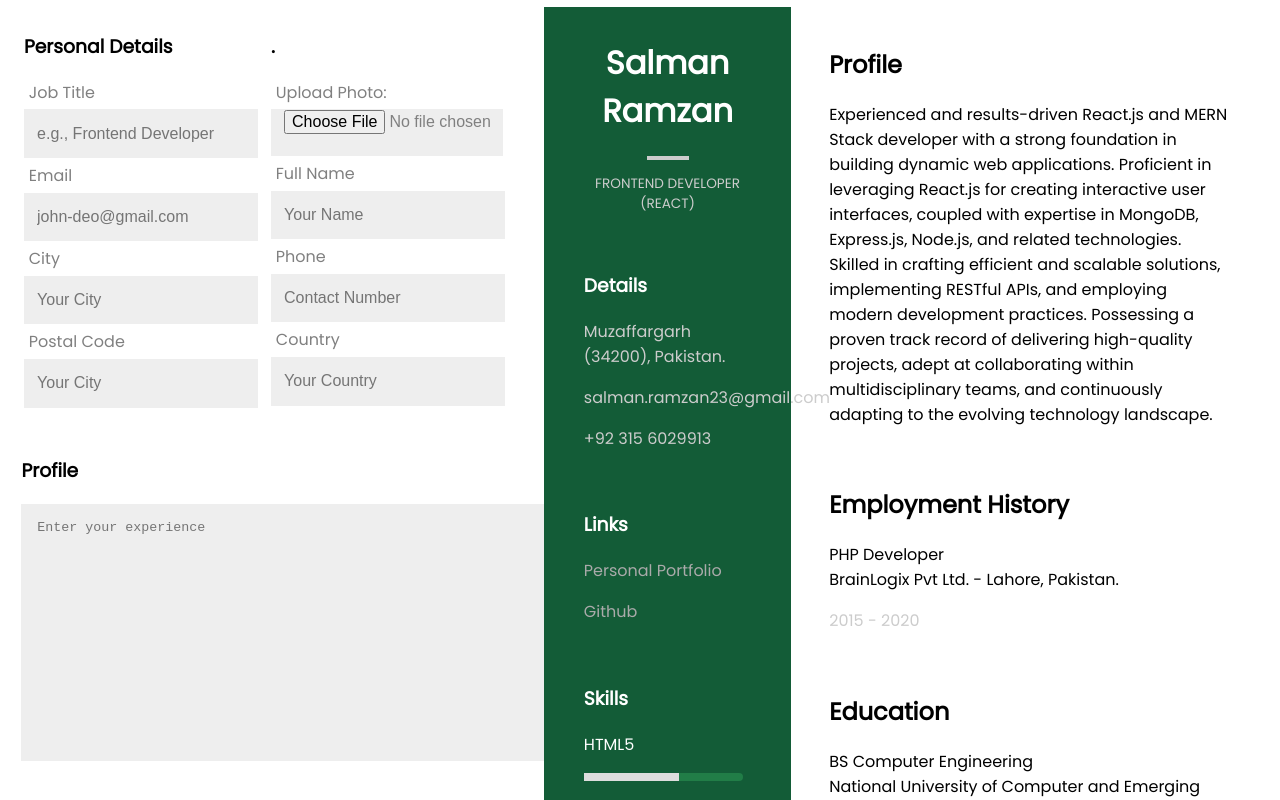
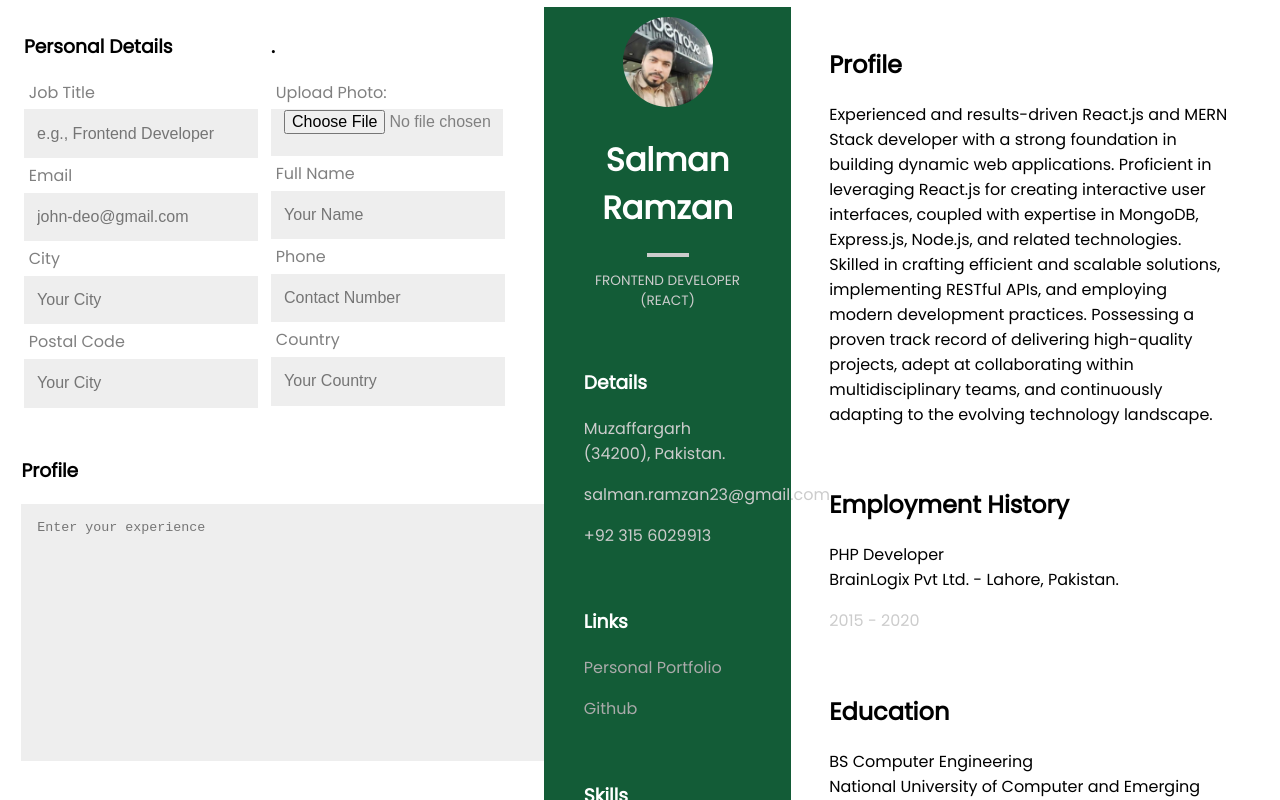
Before and after one commit to SalmanRamzan/cvbuilder, a React app: page / in a window 1280 px wide. Shown: the top 800 px of the page. Built offline with nearby package versions, Linux system fonts and the light colour scheme; the HTML template or start-up script is replaced by a standard one.

Commit message:
Title.jsx

```diff
--- a/src/Title.jsx
+++ b/src/Title.jsx
@@ -2,11 +2,11 @@
 
 const Title = ({img, name, job}) => {
 
-  let myImg = 'src/assets/salmanramzan.jpeg', myName = 'Salman Ramzan', myJob = 'Frontend Developer (React)'
+  let myImg = '/src/assets/salmanramzan.jpeg', myName = 'Salman Ramzan', myJob = 'Frontend Developer (React)'
   return (
      <>
         <center>
-          {img && <img src={myImg} width='90' height='90' />}
+          {img || <img src={myImg} width='90' height='90' />}
           <h1 className='name'>{name || myName}</h1>
           <hr />
           <p className='job'>{job || myJob}</p>
```
